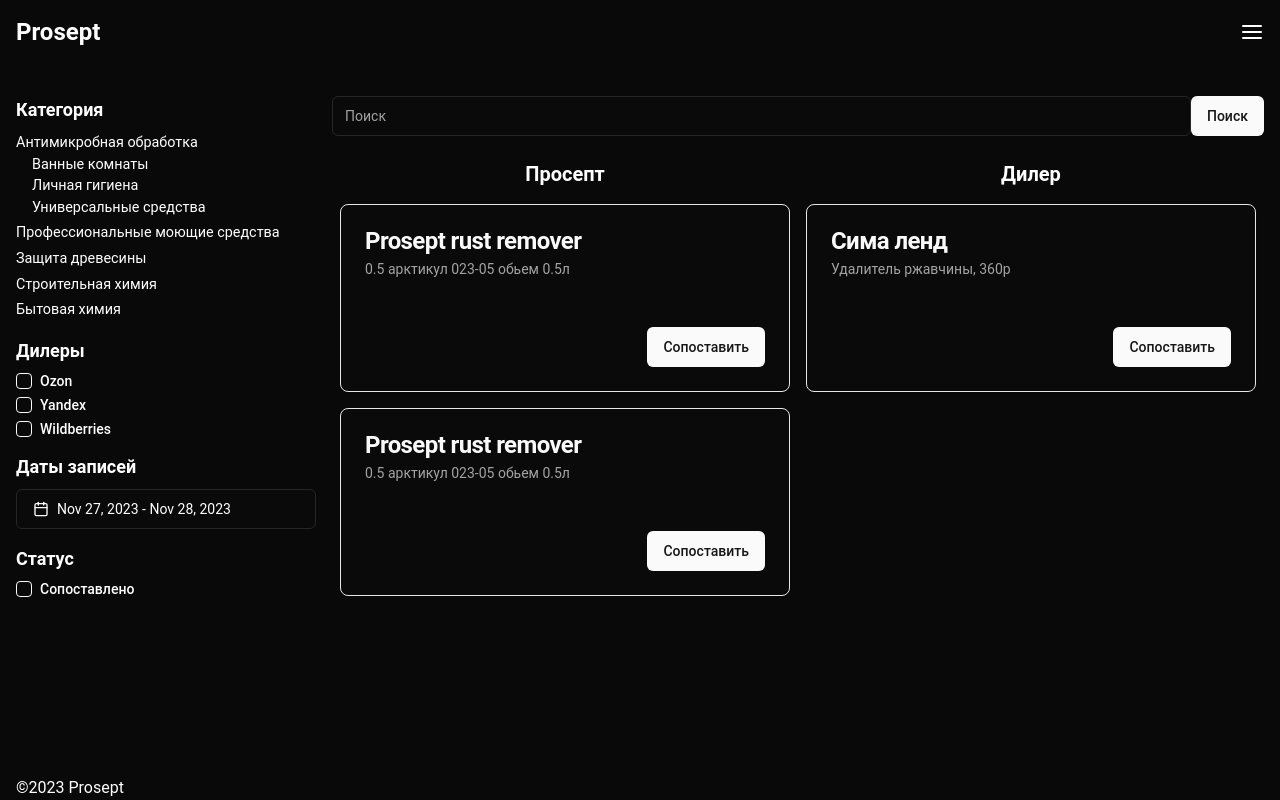
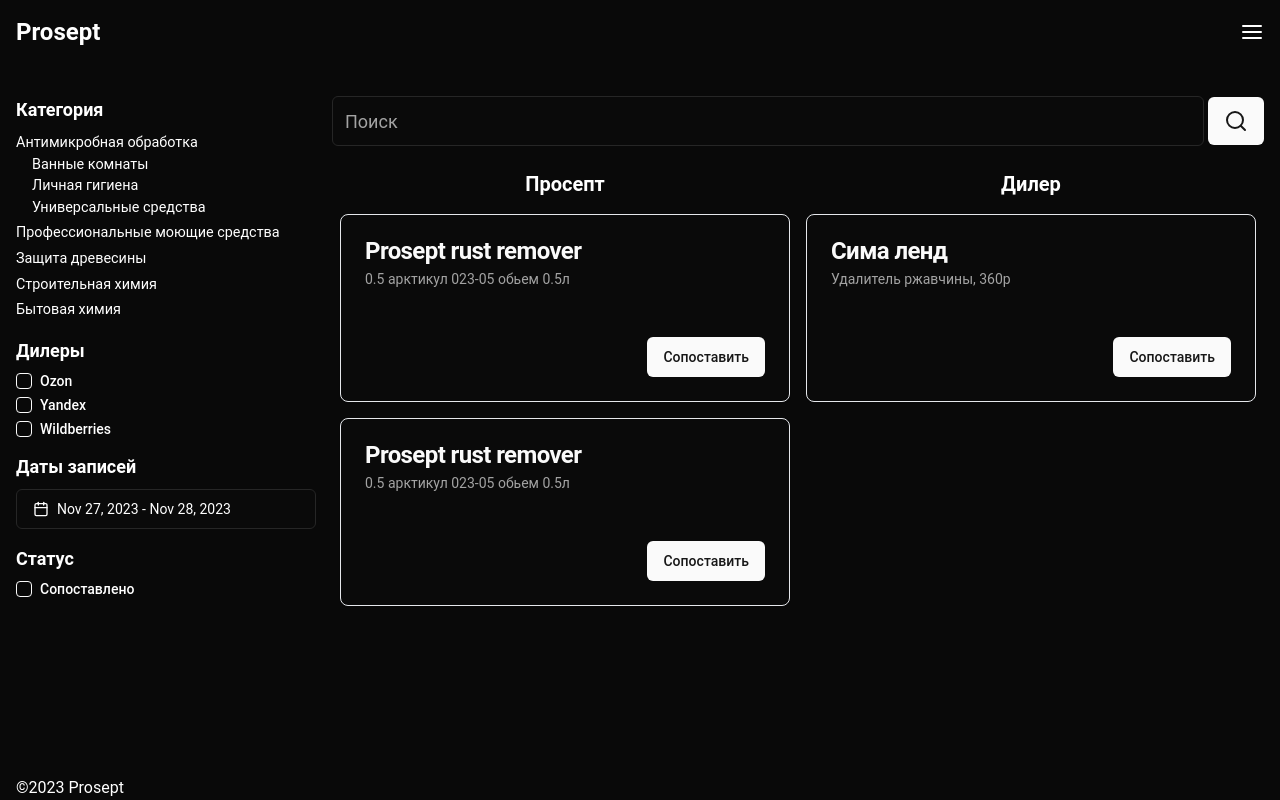
Before and after one commit to ImreTot/prosept_compare_service, a React (Vite) app in the folder frontend/: page / in a window 1280 px wide. Built offline with nearby package versions, Linux system fonts and the light colour scheme.

Commit message:
refactor: search text and padding size

```diff
--- a/frontend/src/components/Search.tsx
+++ b/frontend/src/components/Search.tsx
@@ -1,11 +1,12 @@
 import { Input } from "@/components/ui/input"
 import { Button } from "./ui/button"
+import { SearchIcon } from "lucide-react"
 
 const Search = () => {
   return (
-    <form action="" className="flex">
-      <Input type="text" placeholder="Поиск" />
-      <Button type="submit">Поиск</Button>
+    <form action="" className="flex items-center gap-1">
+      <Input type="text" placeholder="Поиск" className="text-lg py-6" />
+      <Button type="submit" className="py-6"><SearchIcon /></Button>
     </form>
   )
 }
--- a/frontend/src/components/ui/input.tsx
+++ b/frontend/src/components/ui/input.tsx
@@ -3,7 +3,7 @@ import * as React from "react"
 import { cn } from "@/lib/utils"
 
 export interface InputProps
-  extends React.InputHTMLAttributes<HTMLInputElement> {}
+  extends React.InputHTMLAttributes<HTMLInputElement> { }
 
 const Input = React.forwardRef<HTMLInputElement, InputProps>(
   ({ className, type, ...props }, ref) => {
```
